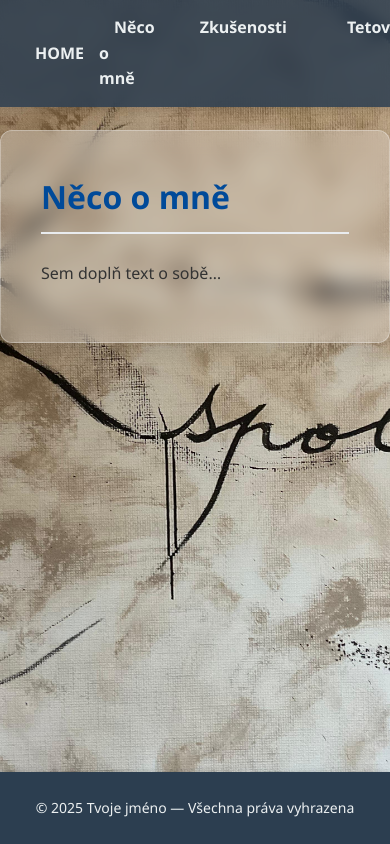
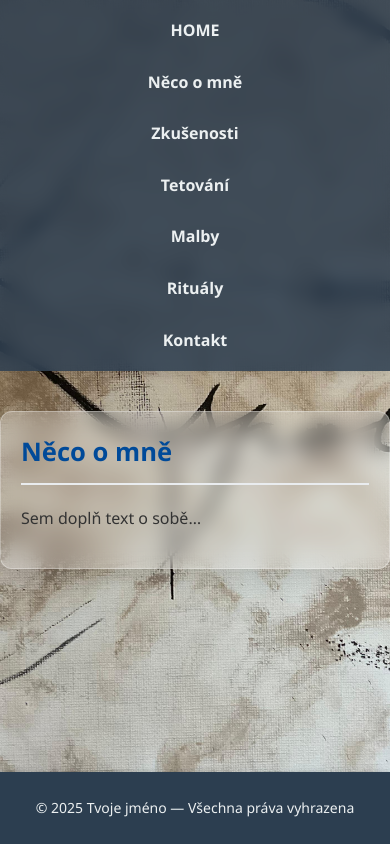
Before and after one commit to matejasiska/Saskia_web, a PHP site: page /info.html in a window 390 px wide. Run offline with PHP 8.4, Linux system fonts and the light colour scheme.

Commit message:
mobilni rozhrani test

```diff
--- a/css/style.css
+++ b/css/style.css
@@ -161,3 +161,46 @@ footer {
     font-size: 14px;
     box-shadow: 0 -2px 4px rgba(0, 0, 0, 0.1);
 }
+
+/* RESPONSIVE DESIGN (MOBILE) */
+@media (max-width: 768px) {
+
+    /* Make navbar scrollable so it doesn't cover content */
+    .navbar {
+        position: relative;
+        flex-direction: column;
+        height: auto;
+        padding: 10px 0;
+    }
+
+    .navbar ul {
+        flex-direction: column;
+        gap: 10px;
+        width: 100%;
+        margin-top: 10px;
+    }
+
+    .navbar a {
+        display: block;
+        text-align: center;
+        width: 80%;
+        /* Slightly less than full width */
+        margin: 0 auto;
+    }
+
+    /* Adjust content top padding (navbar is not fixed anymore) */
+    .content {
+        padding-top: 20px;
+    }
+
+    /* Make blocks fill more space */
+    .block {
+        max-width: 95%;
+        margin: 20px auto;
+        padding: 20px;
+    }
+
+    .block h1 {
+        font-size: 1.6em;
+    }
+}
```
